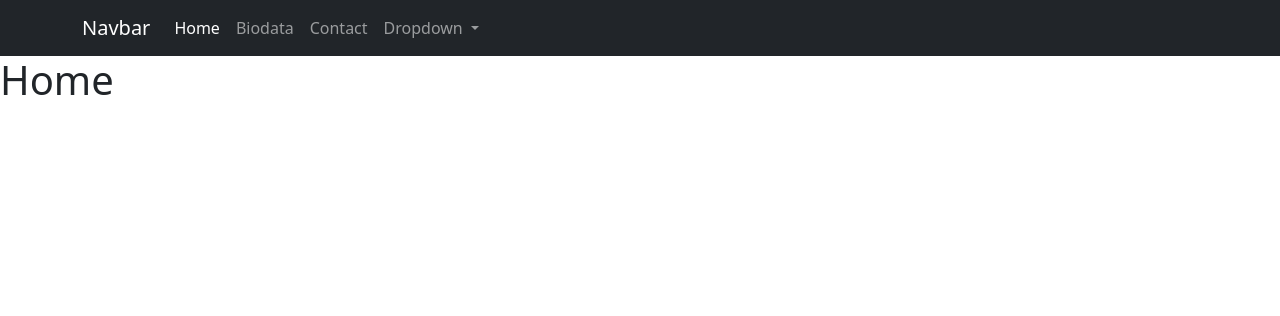
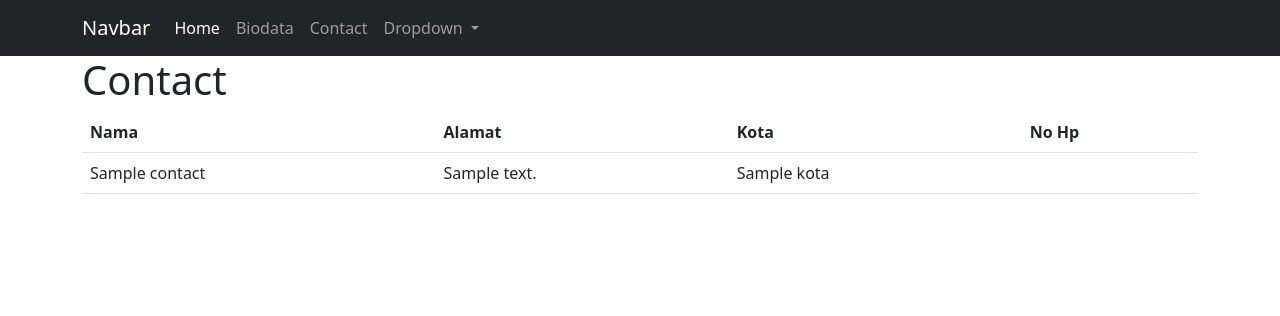
Before and after one commit to fajar-ab/pemrograman-web-dua-scmp, a CodeIgniter 4 app: template project-app/app/Views/control/contact.php in a window 1280 px wide. Shown: the top 316 px of the page. Run offline with PHP 8.4 and a stand-in for CodeIgniter, Linux system fonts and the light colour scheme; the template is opened without the code that fills it: most values are stand-ins (such as "Sample title", 1, 10 or a date in 2020); some libraries are stand-ins or nearby versions.

Commit message:
control menu active

```diff
--- a/project-app/app/Views/control/contact.php
+++ b/project-app/app/Views/control/contact.php
@@ -20,13 +20,13 @@
       <div class="collapse navbar-collapse" id="navbarSupportedContent">
         <ul class="navbar-nav me-auto mb-2 mb-lg-0">
           <li class="nav-item">
-            <a class="nav-link active" aria-current="page" href="/">Home</a>
+            <a class="nav-link <?= $menu_id === 1 ? "active"  : "" ?>" aria-current="page" href="/">Home</a>
           </li>
           <li class="nav-item">
-            <a class="nav-link" href="/biodata/fajar/21">Biodata</a>
+            <a class="nav-link <?= $menu_id === 2 ? "active"  : "" ?>" href="/control/biodata/fajar/21">Biodata</a>
           </li>
           <li class="nav-item">
-            <a class="nav-link" href="/contact">Contact</a>
+            <a class="nav-link <?= $menu_id === 3 ? "active"  : "" ?>" href="/control/contact">Contact</a>
           </li>
           <li class="nav-item dropdown">
             <a class="nav-link dropdown-toggle" href="#" role="button" data-bs-toggle="dropdown" aria-expanded="false">
@@ -49,10 +49,30 @@
 
 
   <!-- content -->
+  <div class="container">
+    <h1>Contact</h1>
 
-  <h1>Home</h1>
-
-
+    <table class="table">
+      <thead>
+        <tr>
+          <th>Nama</th>
+          <th>Alamat</th>
+          <th>Kota</th>
+          <th>No Hp</th>
+        </tr>
+      </thead>
+      <tbody>
+        <?php foreach ($contacts as $contact) : ?>
+          <tr>
+            <td><?= $contact["nama"] ?></td>
+            <td><?= $contact["alamat"] ?></td>
+            <td><?= $contact["kota"] ?></td>
+            <td><?= $contact["no_hp"] ?></td>
+          </tr>
+        <?php endforeach ?>
+      </tbody>
+    </table>
+  </div>
   <!-- content -->
 
   <script src="https://cdn.jsdelivr.net/npm/bootstrap@5.2.3/dist/js/bootstrap.bundle.min.js" integrity="sha384-kenU1KFdBIe4zVF0s0G1M5b4hcpxyD9F7jL+jjXkk+Q2h455rYXK/7HAuoJl+0I4" crossorigin="anonymous"></script>
```
Also changed, not shown: project-app/app/Controllers/Control.php (+30 -3 lines), project-app/app/Views/control/biodata.php (+6 -4 lines), project-app/app/Views/control/index.php (+6 -4 lines).
